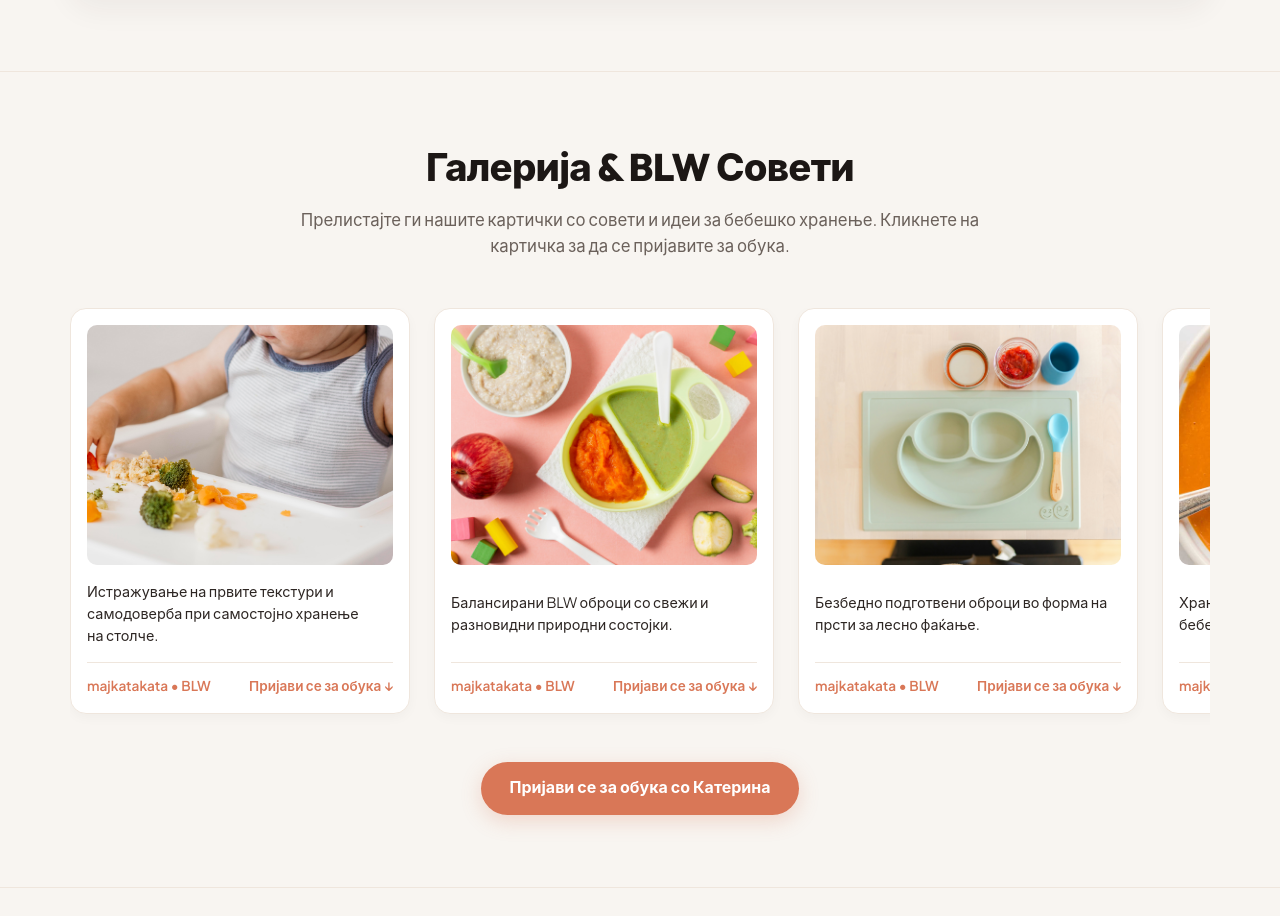
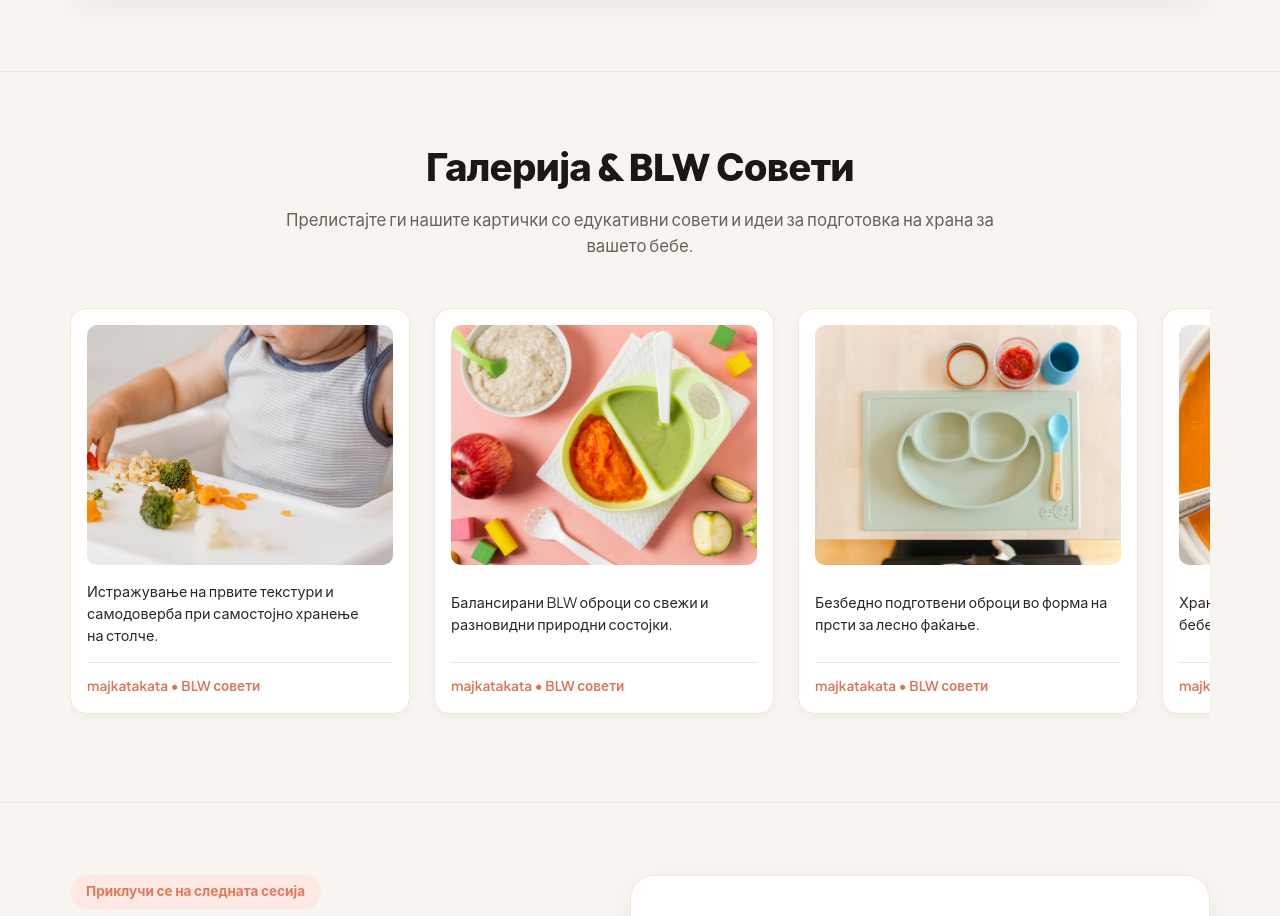
Before and after one commit to ledjape/majkatakata, a Django app: page / in a window 1280 px wide. Shown: the part 3605-4521 px from the top of the page. Run offline with Django 5.2, Linux system fonts and the light colour scheme; data that the repository does not hold is empty.

Commit message:
Update Gallery section into pure educational BLW tip cards with majkatakata BLW text

```diff
--- a/hub/templates/hub/home.html
+++ b/hub/templates/hub/home.html
@@ -248,70 +248,60 @@
       </div>
     </section>
 
-    <!-- Gallery & BLW Tips Section (Cards pointing directly to Registration Form) -->
+    <!-- Gallery & Educational BLW Tips Section -->
     <section id="gallery" class="section-block">
       <div class="section-container">
         <div class="section-header-centered">
           <h2 class="section-title" data-lang-mk="Галерија & BLW Совети" data-lang-en="Gallery & BLW Tips">Галерија & BLW Совети</h2>
-          <p class="section-subtitle" data-lang-mk="Прелистајте ги нашите картички со совети и идеи за бебешко хранење. Кликнете на картичка за да се пријавите за обука." data-lang-en="Browse our feature cards with practical baby-led feeding tips. Tap any card to sign up for training.">
-            Прелистајте ги нашите картички со совети и идеи за бебешко хранење. Кликнете на картичка за да се пријавите за обука.
+          <p class="section-subtitle" data-lang-mk="Прелистајте ги нашите картички со едукативни совети и идеи за подготовка на храна за вашето бебе." data-lang-en="Browse our educational cards with helpful tips and ideas for baby-led feeding.">
+            Прелистајте ги нашите картички со едукативни совети и идеи за подготовка на храна за вашето бебе.
           </p>
         </div>
 
-        <div class="ig-scroller" aria-label="BLW tips gallery">
+        <div class="ig-scroller" aria-label="BLW educational tips gallery">
           <!-- Card 1 -->
-          <a class="ig-card-modern" href="#connect">
-            <img src="{% static 'img/res_2/cute-baby-boy-highchair-choosing-what-eat.jpg' %}" alt="Baby Led Weaning post" loading="lazy" decoding="async" />
+          <div class="ig-card-modern">
+            <img src="{% static 'img/res_2/cute-baby-boy-highchair-choosing-what-eat.jpg' %}" alt="Baby Led Weaning tip" loading="lazy" decoding="async" />
             <div class="ig-card-caption" data-lang-mk="Истражување на првите текстури и самодоверба при самостојно хранење на столче." data-lang-en="Exploring first textures and self-feeding confidence at the highchair.">
               Истражување на првите текстури и самодоверба при самостојно хранење на столче.
             </div>
             <div class="ig-card-footer">
-              <span class="subtle">majkatakata • BLW</span>
-              <span data-lang-mk="Пријави се за обука ↓" data-lang-en="Sign Up for Training ↓">Пријави се за обука ↓</span>
+              <span class="subtle" data-lang-mk="majkatakata • BLW совети" data-lang-en="majkatakata • BLW tips">majkatakata • BLW совети</span>
             </div>
-          </a>
+          </div>
 
           <!-- Card 2 -->
-          <a class="ig-card-modern" href="#connect">
+          <div class="ig-card-modern">
             <img src="{% static 'img/res_2/baby-food-arrangement-top-view.jpg' %}" alt="BLW food arrangement" loading="lazy" decoding="async" />
             <div class="ig-card-caption" data-lang-mk="Балансирани BLW оброци со свежи и разновидни природни состојки." data-lang-en="Balanced BLW meal arrangements with fresh, colorful real food ingredients.">
               Балансирани BLW оброци со свежи и разновидни природни состојки.
             </div>
             <div class="ig-card-footer">
-              <span class="subtle">majkatakata • BLW</span>
-              <span data-lang-mk="Пријави се за обука ↓" data-lang-en="Sign Up for Training ↓">Пријави се за обука ↓</span>
+              <span class="subtle" data-lang-mk="majkatakata • BLW совети" data-lang-en="majkatakata • BLW tips">majkatakata • BLW совети</span>
             </div>
-          </a>
+          </div>
 
           <!-- Card 3 -->
-          <a class="ig-card-modern" href="#connect">
+          <div class="ig-card-modern">
             <img src="{% static 'img/res_2/plate_tray_baby_led_weaning_2.jpg' %}" alt="BLW plate tray" loading="lazy" decoding="async" />
             <div class="ig-card-caption" data-lang-mk="Безбедно подготвени оброци во форма на прсти за лесно фаќање." data-lang-en="Age-appropriate food finger shapes prepared safely for easy baby grasping.">
               Безбедно подготвени оброци во форма на прсти за лесно фаќање.
             </div>
             <div class="ig-card-footer">
-              <span class="subtle">majkatakata • BLW</span>
-              <span data-lang-mk="Пријави се за обука ↓" data-lang-en="Sign Up for Training ↓">Пријави се за обука ↓</span>
+              <span class="subtle" data-lang-mk="majkatakata • BLW совети" data-lang-en="majkatakata • BLW tips">majkatakata • BLW совети</span>
             </div>
-          </a>
+          </div>
 
           <!-- Card 4 -->
-          <a class="ig-card-modern" href="#connect">
+          <div class="ig-card-modern">
             <img src="{% static 'img/res_2/creamy-carrot-soup-2022-1500-6.jpg' %}" alt="Nutrient-rich carrot soup" loading="lazy" decoding="async" />
-            <div class="ig-card-caption" data-lang-mk="Хранливи рецепти, видео водичи и идеи за бебешко хранење." data-lang-en="Nutrient-rich recipes, video guides & ideas for baby-led self-feeding.">
-              Хранливи рецепти, видео водичи и идеи за бебешко хранење.
+            <div class="ig-card-caption" data-lang-mk="Хранливи рецепти, идеи и насоки за бебешко хранење." data-lang-en="Nutrient-rich recipes, ideas & guidance for baby-led self-feeding.">
+              Хранливи рецепти, идеи и насоки за бебешко хранење.
             </div>
             <div class="ig-card-footer">
-              <span class="subtle">majkatakata • BLW</span>
-              <span data-lang-mk="Пријави се за обука ↓" data-lang-en="Sign Up for Training ↓">Пријави се за обука ↓</span>
+              <span class="subtle" data-lang-mk="majkatakata • BLW совети" data-lang-en="majkatakata • BLW tips">majkatakata • BLW совети</span>
             </div>
-          </a>
-        </div>
-
-        <div style="display: flex; gap: 1rem; justify-content: center; margin-top: 2rem; flex-wrap: wrap;">
-          <a href="#connect" class="btn-primary-action" data-lang-mk="Пријави се за обука со Катерина" data-lang-en="Sign Up for Training with Katerina">
-            Пријави се за обука со Катерина
-          </a>
+          </div>
         </div>
       </div>
     </section>
```
